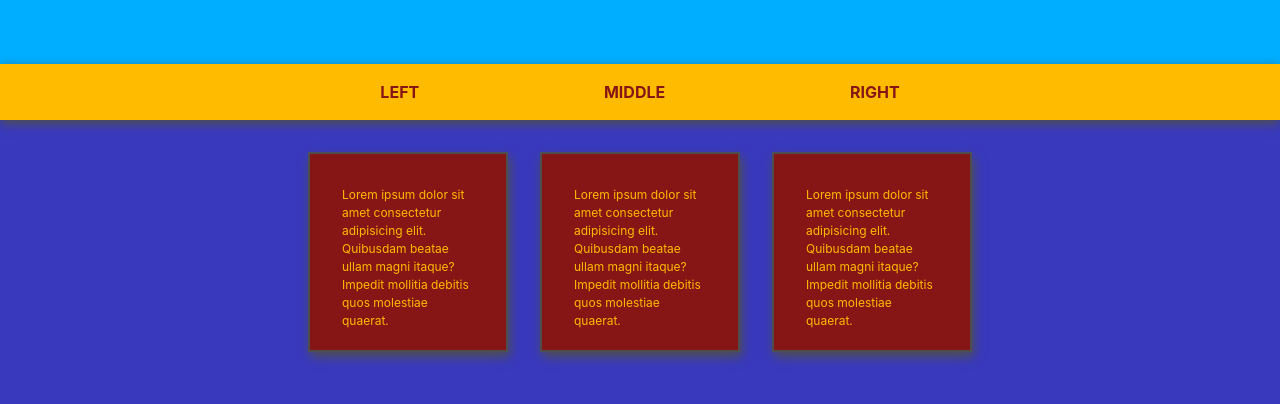
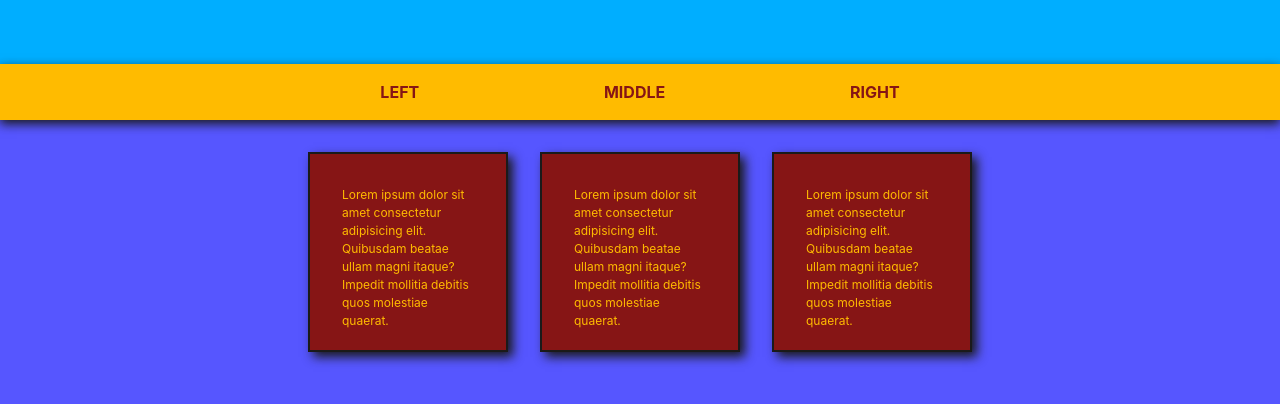
Before and after one commit to Jacob52210/Coding_Assesment, a plain HTML site: page index.html in a window 1280 px wide. Shown: the part 176-580 px from the top of the page. Drawn offline with nearby package versions, Linux system fonts and the light colour scheme.

Commit message:
lightened content bg-color, and darkened card shadow

```diff
--- a/css/style.scss
+++ b/css/style.scss
@@ -2,8 +2,8 @@
 $nav-bg-color: rgb(255, 187, 0);
 $header-bg-color: rgb(0, 174, 255);
 $card-bg-color: rgb(134, 21, 21);
-$content-bg-color: rgb(57, 57, 190);
-$shadow: rgb(78, 78, 78);
+$content-bg-color: rgb(86, 86, 255);
+$shadow: rgb(26, 26, 26);
 $hover-color: red;
 
 //       Configuration
@@ -74,7 +74,7 @@ body {
 			padding: 2rem;
 			width: 200px;
 			height: 200px;
-			box-shadow: 2px 5px 10px $shadow;
+			box-shadow: 5px 5px 10px $shadow;
 			border: 2px solid $shadow;
 
 			p {
```
Also changed, not shown: css/style.css.
